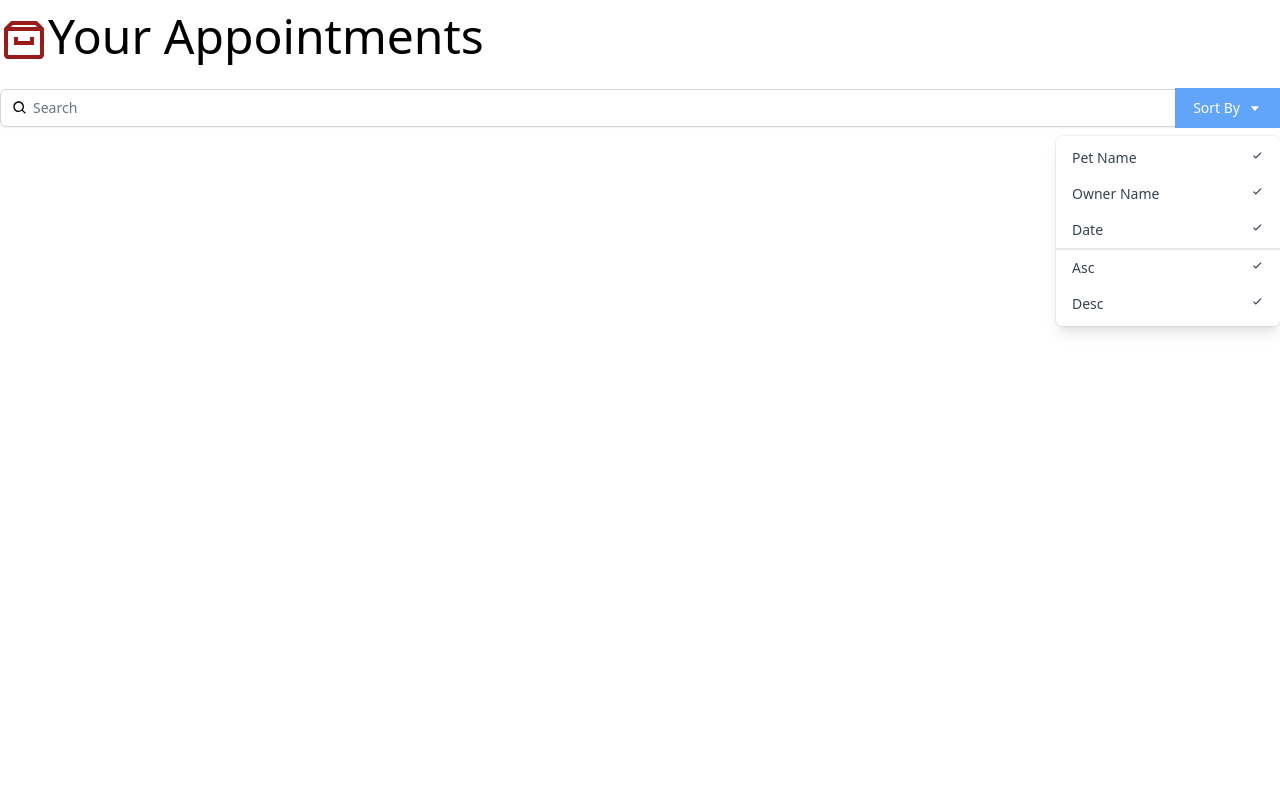
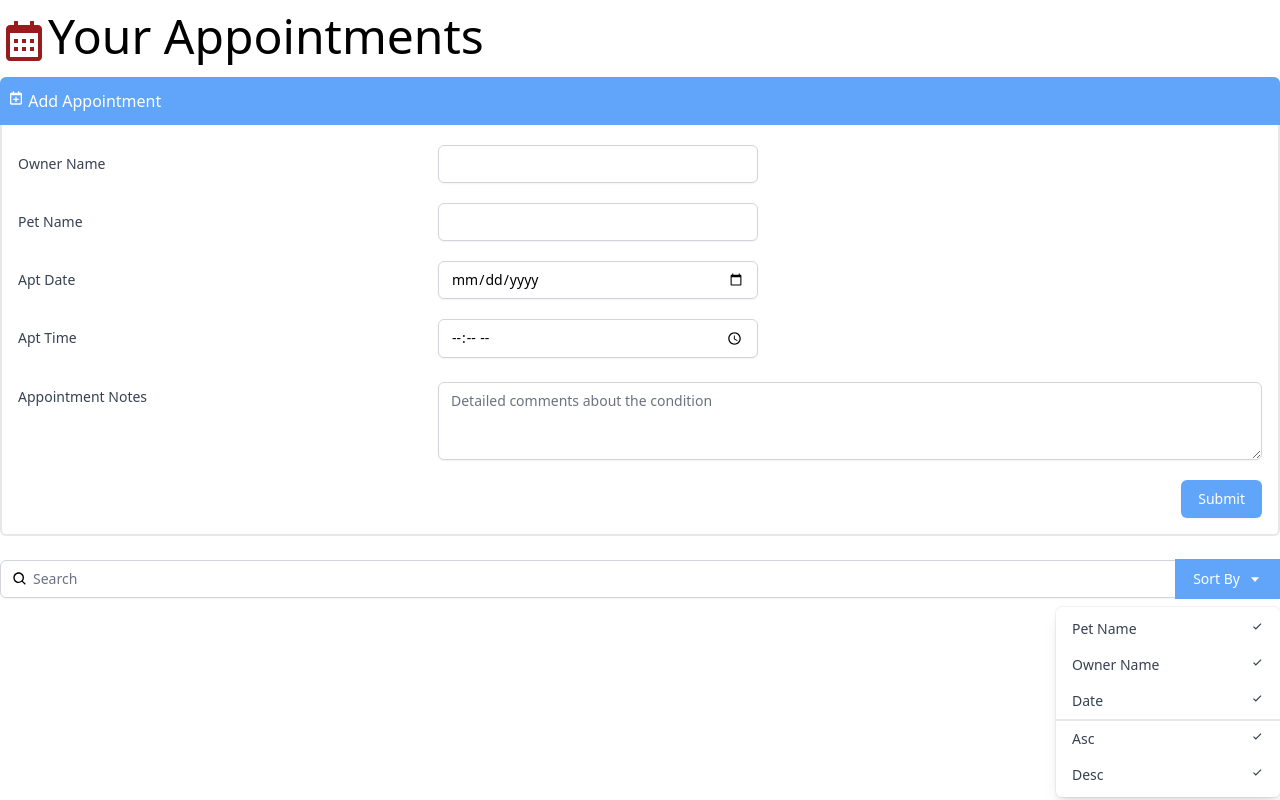
Before and after one commit to OmerT13/vetAppointmentsManager, a React (Create React App) app: page / in a window 1280 px wide. Built offline with nearby package versions, Linux system fonts and the light colour scheme.

Commit message:
Added the AddAppointment component. Improve main App styling

```diff
--- a/src/App.js
+++ b/src/App.js
@@ -1,12 +1,14 @@
-import { BiArchive } from "react-icons/bi";
+import { BiCalendar } from "react-icons/bi";
 import Search from "./components/Search"
+import AddAppointment from "./components/AddAppointment"
 
 function App() {
   return (
     <div className="App container mx-auto mt-3 font-thin">
-      <h1 className='text-5xl'>
-        <BiArchive className="inline-block text-red-800" />Your Appointments
+      <h1 className='text-5xl mb-3'>
+        <BiCalendar className="inline-block text-red-800" />Your Appointments
         </h1>
+        <AddAppointment />
         <Search />
     </div>
   );
--- /dev/null
+++ b/src/components/AddAppointment.js
@@ -0,0 +1,73 @@
+import { BiCalendarPlus } from "react-icons/bi"
+
+const AddAppointment = () => {
+    return (
+        <div>
+        <button className="bg-blue-400 text-white px-2 py-3 w-full text-left rounded-t-md">
+          <div><BiCalendarPlus className="inline-block align-text-top" />  Add Appointment</div>
+        </button>
+        <div className="border-r-2 border-b-2 border-l-2 border-light-blue-500 rounded-b-md pl-4 pr-4 pb-4">
+          <div className="sm:grid sm:grid-cols-3 sm:gap-4 sm:items-start  sm:pt-5">
+            <label htmlFor="ownerName" className="block text-sm font-medium text-gray-700 sm:mt-px sm:pt-2">
+              Owner Name
+            </label>
+            <div className="mt-1 sm:mt-0 sm:col-span-2">
+              <input type="text" name="ownerName" id="ownerName"
+                className="max-w-lg block w-full shadow-sm focus:ring-indigo-500 focus:border-indigo-500 sm:max-w-xs sm:text-sm border-gray-300 rounded-md" />
+            </div>
+          </div>
+
+          <div className="sm:grid sm:grid-cols-3 sm:gap-4 sm:items-start  sm:pt-5">
+            <label htmlFor="petName" className="block text-sm font-medium text-gray-700 sm:mt-px sm:pt-2">
+              Pet Name
+            </label>
+            <div className="mt-1 sm:mt-0 sm:col-span-2">
+              <input type="text" name="petName" id="petName"
+                className="max-w-lg block w-full shadow-sm focus:ring-indigo-500 focus:border-indigo-500 sm:max-w-xs sm:text-sm border-gray-300 rounded-md" />
+            </div>
+          </div>
+
+          <div className="sm:grid sm:grid-cols-3 sm:gap-4 sm:items-start  sm:pt-5">
+            <label htmlFor="aptDate" className="block text-sm font-medium text-gray-700 sm:mt-px sm:pt-2">
+              Apt Date
+            </label>
+            <div className="mt-1 sm:mt-0 sm:col-span-2">
+              <input type="date" name="aptDate" id="aptDate"
+                className="max-w-lg block w-full shadow-sm focus:ring-indigo-500 focus:border-indigo-500 sm:max-w-xs sm:text-sm border-gray-300 rounded-md" />
+            </div>
+          </div>
+
+          <div className="sm:grid sm:grid-cols-3 sm:gap-4 sm:items-start  sm:pt-5">
+            <label htmlFor="aptTime" className="block text-sm font-medium text-gray-700 sm:mt-px sm:pt-2">
+              Apt Time
+            </label>
+            <div className="mt-1 sm:mt-0 sm:col-span-2">
+              <input type="time" name="aptTime" id="aptTime"
+                className="max-w-lg block w-full shadow-sm focus:ring-indigo-500 focus:border-indigo-500 sm:max-w-xs sm:text-sm border-gray-300 rounded-md" />
+            </div>
+          </div>
+
+          <div className="sm:grid sm:grid-cols-3 sm:gap-4 sm:items-start  sm:pt-5">
+            <label htmlFor="aptNotes" className="block text-sm font-medium text-gray-700 sm:mt-px sm:pt-2">
+              Appointment Notes
+            </label>
+            <div className="mt-1 sm:mt-0 sm:col-span-2">
+              <textarea id="aptNotes" name="aptNotes" rows="3"
+                className="shadow-sm focus:ring-indigo-500 focus:border-indigo-500 mt-1 block w-full sm:text-sm border-gray-300 rounded-md" placeholder="Detailed comments about the condition"></textarea>
+            </div>
+          </div>
+
+
+          <div className="pt-5">
+            <div className="flex justify-end">
+              <button type="submit" className="ml-3 inline-flex justify-center py-2 px-4 border border-transparent shadow-sm text-sm font-medium rounded-md text-white bg-blue-400 hover:bg-blue-700 focus:outline-none focus:ring-2 focus:ring-offset-2 focus:ring-blue-400">
+                Submit
+              </button>
+            </div>
+          </div>
+        </div>
+      </div>
+    )
+}
+
+export default AddAppointment;
```
